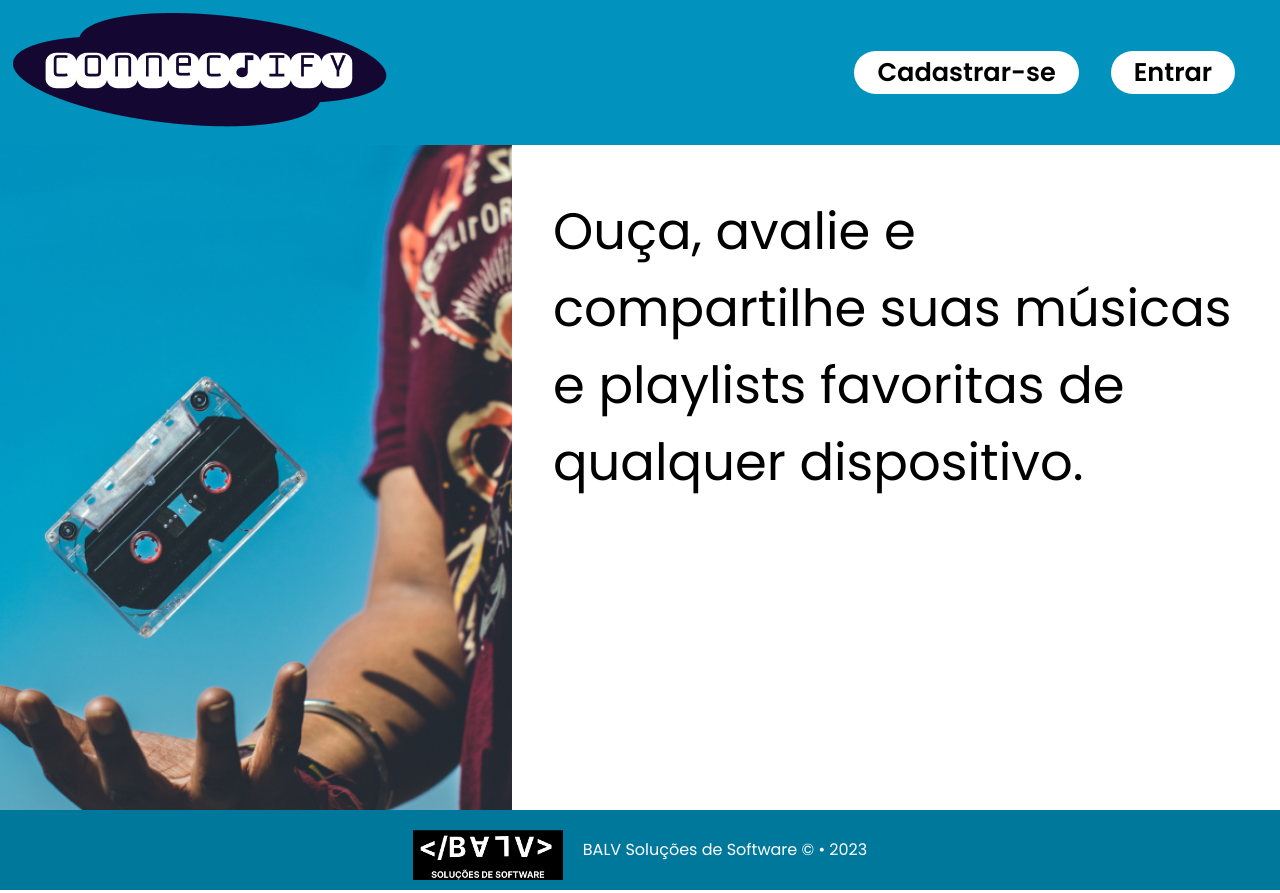
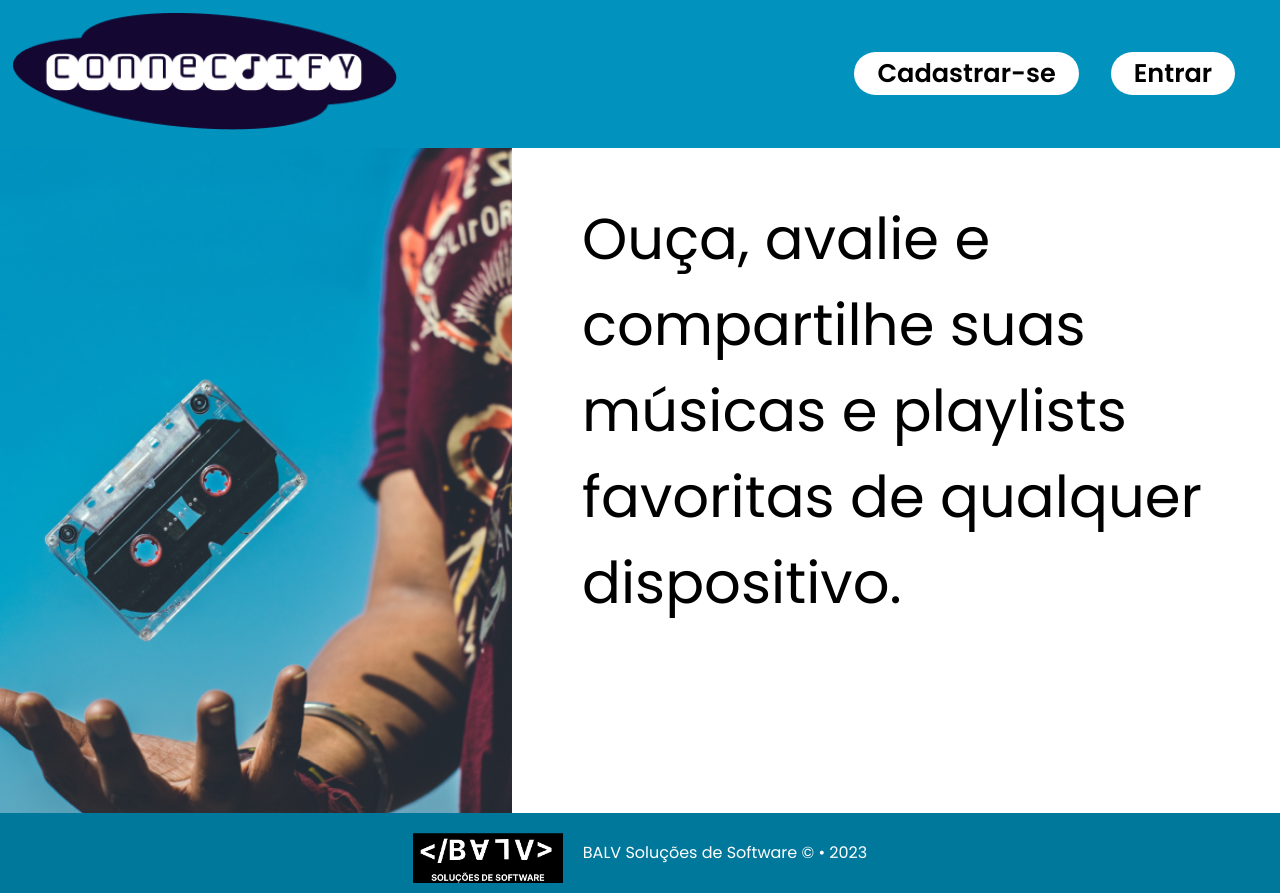
Before and after one commit to brianleao/connectify-project-frontend, a React (Create React App) app in the folder files/: page / in a window 1280 px wide. Built offline with nearby package versions, Linux system fonts and the light colour scheme.

Commit message:
ajust in home logo

```diff
--- a/files/src/components/Home.module.css
+++ b/files/src/components/Home.module.css
@@ -8,7 +8,7 @@
 
 :root {
     --primary-color: #0192BE;
-  }
+}
 
 .list {
     display: flex;
@@ -17,6 +17,10 @@
     list-style: none;
     background: var(--primary-color);
     padding: 1%;
+}
+
+.logo_connectify {
+    width: clamp(300px, 30vw, 500px);
 }
 
 .buttons {
@@ -60,11 +64,12 @@
 }
 
 .description {
-    font-size: clamp(20px, 4vw, 70px);
+    font-size: clamp(20px, 4.5vw, 70px);
     height: 525px;
     font-family: 'Poppins', sans-serif;
-    padding: 48px 41px 0px 41px;
+    padding: 48px 0 0 70px;
     flex-basis: 60%;
+    text-align: left;
 }
 
 /*FOOTER*/
```
